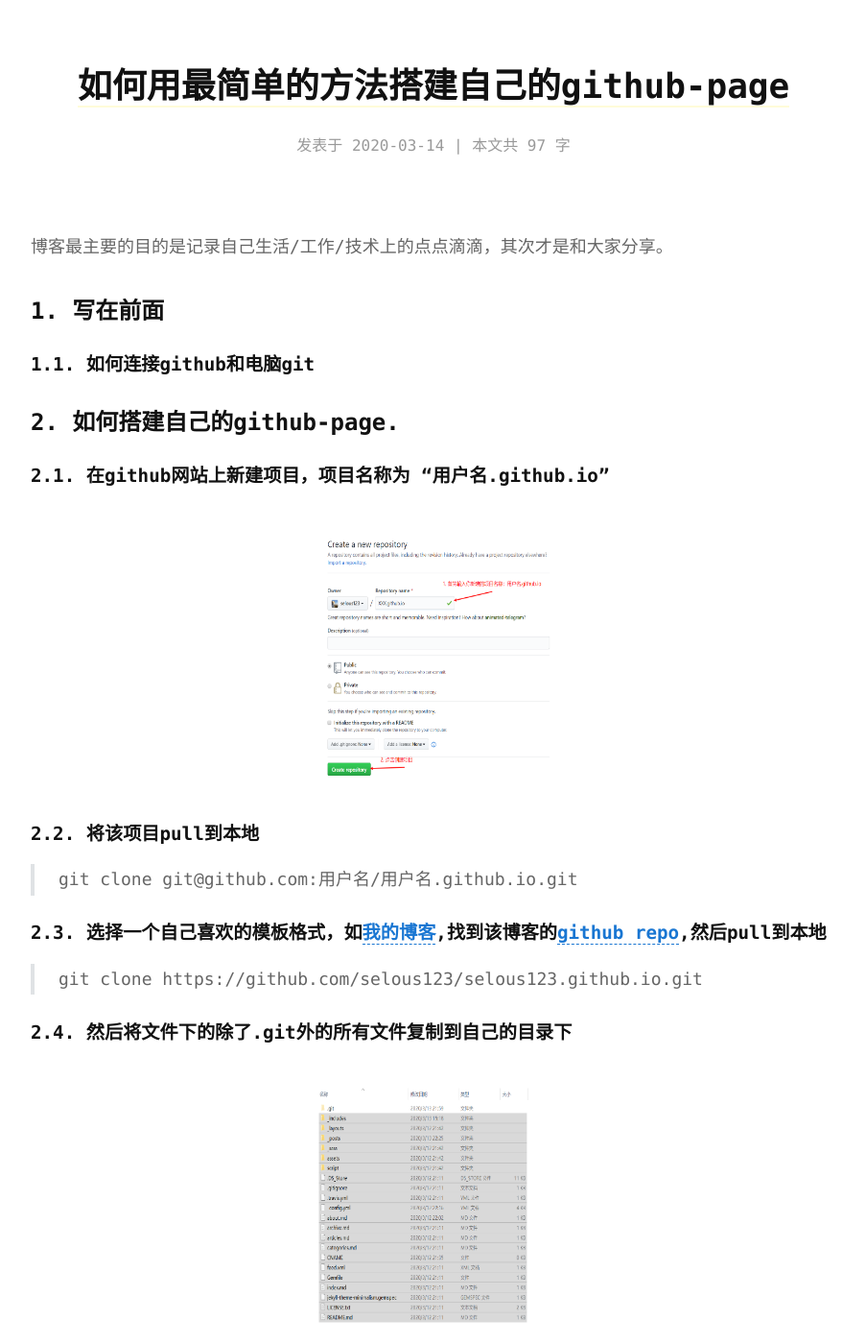
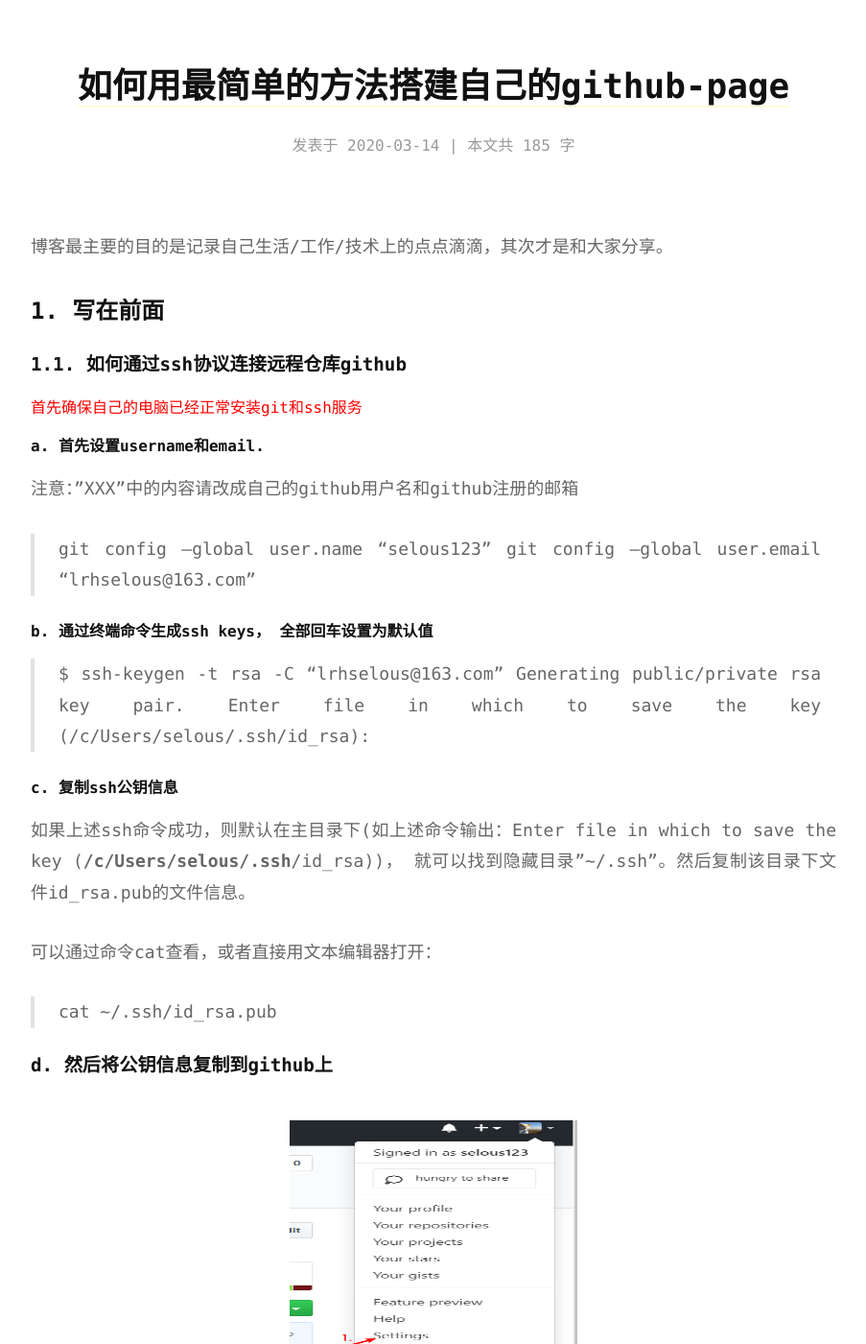
Before and after one commit to selous123/selous123.github.io, a Jekyll site: the page built from _posts/2020-03-12-如何创建自己的github-page.md, in a window 1280 px wide and 1400 px high. Shown: the whole window at 96% size, without its empty margins (188-1091 px from the left). Built offline with Jekyll 4.4.1, drawn with Linux system fonts in a browser that asks for light colours; comment, search, counter and statistics services are not loaded; some of the changed text lies outside the part shown.

Commit message:
增加git连接设置内容

```diff
--- a/_posts/2020-03-12-如何创建自己的github-page.md
+++ b/_posts/2020-03-12-如何创建自己的github-page.md
@@ -9,12 +9,40 @@
 博客最主要的目的是记录自己生活/工作/技术上的点点滴滴，其次才是和大家分享。
 
 ### 1. 写在前面
-#### 1.1. 如何连接github和电脑git
+#### 1.1. 如何通过ssh协议连接远程仓库github
+
+<font color = 'red'>首先确保自己的电脑已经正常安装git和ssh服务</font>
+
+##### a. 首先设置username和email.
+注意："XXX"中的内容请改成自己的github用户名和github注册的邮箱
+>git config --global user.name "selous123"
+>git config --global user.email "lrhselous@163.com"
+
+##### b. 通过终端命令生成ssh keys， 全部回车设置为默认值
+>$ ssh-keygen -t rsa -C "lrhselous@163.com"
+Generating public/private rsa key pair.
+Enter file in which to save the key (/c/Users/selous/.ssh/id_rsa):
+
+##### c. 复制ssh公钥信息
+如果上述ssh命令成功，则默认在主目录下(如上述命令输出：Enter file in which to save the key (**/c/Users/selous/.ssh**/id_rsa))， 就可以找到隐藏目录"~/.ssh"。然后复制该目录下文件id_rsa.pub的文件信息。
+
+可以通过命令cat查看，或者直接用文本编辑器打开：
+>cat ~/.ssh/id_rsa.pub
+
+#### d. 然后将公钥信息复制到github上
+<center><img src="https://selous123.github.io/assets/img/blog-gpage/gsettings.png" width="300" height="260"/></center>
+
+<center><img src="https://selous123.github.io/assets/img/blog-gpage/gsettings2.png" width="500" height="260"/></center>
+
+<center><img src="https://selous123.github.io/assets/img/blog-gpage/gsettings3.png" width="500" height="260"/></center>
+
+设置成功之后，就可以实现本地git通过ssh和github连接了
+<center><img src="https://selous123.github.io/assets/img/blog-gpage/gsettings4.png" width="600" height="260"/></center>
 
 ### 2. 如何搭建自己的github-page.
 #### 2.1. 在github网站上新建项目，项目名称为 "用户名.github.io"
 
-<center><img src="https://selous123.github.io/assets/img/blog-gpage/create.png" width="250" height="260"/></center>
+<center><img src="https://selous123.github.io/assets/img/blog-gpage/create.png" width="300" height="260"/></center>
 
 #### 2.2. 将该项目pull到本地
 > git clone git@github.com:用户名/用户名.github.io.git
@@ -24,7 +52,7 @@
 
 #### 2.4. 然后将文件下的除了.git外的所有文件复制到自己的目录下
 
-<center><img src="https://selous123.github.io/assets/img/blog-gpage/file.png" width="250" height="260"/></center>
+<center><img src="https://selous123.github.io/assets/img/blog-gpage/file.png" width="400" height="300"/></center>
 
 #### 2.5. 将文件push到自己的repo中
 > git add -A
@@ -33,12 +61,13 @@
 
 
 #### 2.6. 最后就可以通过网址: 用户名.github.io访问到博客内容。
-<center><img src="https://selous123.github.io/assets/img/blog-gpage/blog.png" width="250" height="260"/></center>
+<center><img src="https://selous123.github.io/assets/img/blog-gpage/blog.png" width="700" height="300"/></center>
 
-也可以通过github repo的setting选项查看自己blog的状态。
+**也可以通过github repo的setting选项查看自己blog的状态。**
 
-<center><img src="https://selous123.github.io/assets/img/blog-gpage/settings.png" width="250" height="260"/></center>
-<center><img src="https://selous123.github.io/assets/img/blog-gpage/gp_zt.png" width="250" height="260"/></center>
+<center><img src="https://selous123.github.io/assets/img/blog-gpage/settings.png" width="700" height="100"/></center>
+然后可以看到github-pages的状态如下:
+<center><img src="https://selous123.github.io/assets/img/blog-gpage/gp_zt.png" width="700" height="100"/></center>
 
 ### 3. 写在后面
 #### 3.1. 如何将博客私有化
```
Also changed, not shown: assets/img/blog-gpage/gsettings.png (added), assets/img/blog-gpage/gsettings2.png (added), assets/img/blog-gpage/gsettings3.png (added), assets/img/blog-gpage/gsettings4.png (added).
